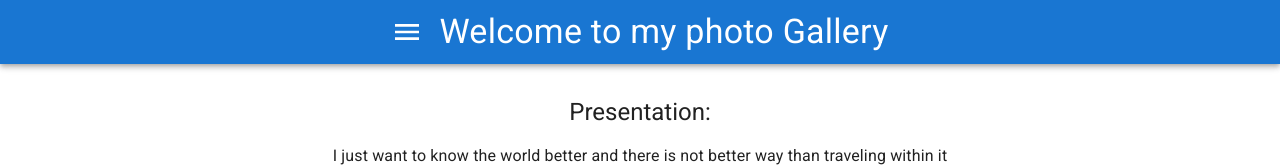
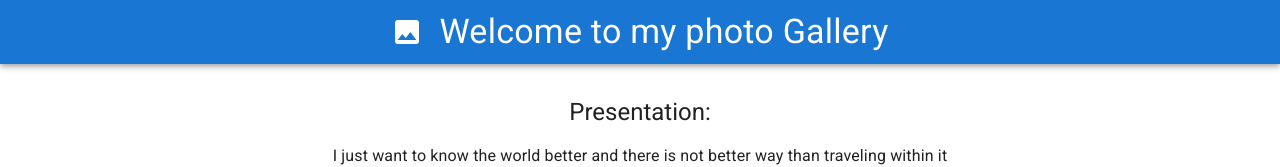
Before and after one commit to JorgeKerilima19/photogallery, a React (Vite) app: page / in a window 1280 px wide. Shown: the top 167 px of the page. Built offline with nearby package versions, Linux system fonts and the light colour scheme.

Commit message:
icon change

```diff
--- a/src/App.tsx
+++ b/src/App.tsx
@@ -3,8 +3,7 @@
 import { styled } from "@mui/material";
 
 import { Photo, photoData as data } from "./data/photoData";
-import MenuIcon from "@mui/icons-material/Menu";
-
+import InsertPhotoIcon from '@mui/icons-material/InsertPhoto';
 import {
   Typography,
   AppBar,
@@ -32,7 +31,7 @@
       <CssBaseline />
       <AppBar position="relative" color="primary" sx={{ display: "flex" }}>
         <Toolbar sx={{ maxWidth: "lg", margin: "auto" }} variant="regular">
-          <MenuIcon
+          <InsertPhotoIcon
             sx={{ fontSize: "2em" }}
             onClick={() => {
               console.log("object");
```
